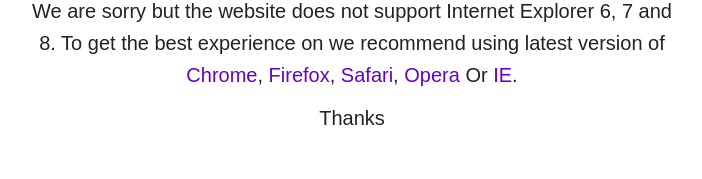
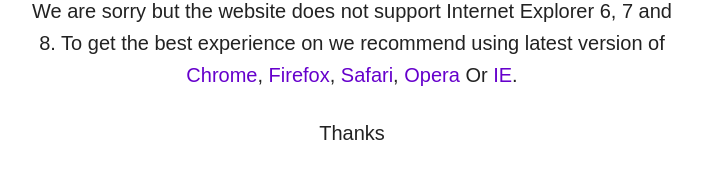
Before and after one commit to kahliloppenheimer/kahliloppenheimer.github.io, a Jekyll site: the page built from browser-warning/index.html, in a window 1280 px wide. Shown: the part 197-376 px from the top of the page, without its empty margins (288-990 px from the left). Built offline with Jekyll 4.4.1, drawn with Linux system fonts in a browser that asks for light colours.

Commit message:
Adjusted line spacing and post width

```diff
--- a/assets/css/_sass/base/_type.scss
+++ b/assets/css/_sass/base/_type.scss
@@ -106,6 +106,7 @@
   margin: 0 0 ($line-height-computed / 2);
   line-height: 1.6;
   font-size: $font-size-p;
+  margin-bottom: 1.3em;
 }
 
 .lead {
--- a/assets/css/main.scss
+++ b/assets/css/main.scss
@@ -188,7 +188,7 @@
 
 .container {
   width: 90%;
-  max-width: $M; // See breakpoints in css/_sass/helpers/_layout.scss
+  max-width: $M + 50; // See breakpoints in css/_sass/helpers/_layout.scss
   margin: 0 auto;
 
   &::after { /* Clearfix */
@@ -574,6 +574,7 @@
   @include MQ(M) {
     font-size: 18px;
   }
+  margin-bottom: 0em;
 }
 
 /* Related post articles */
```
Also changed, not shown: assets/css/_sass/helpers/_layout.scss (line endings or trailing spaces).
